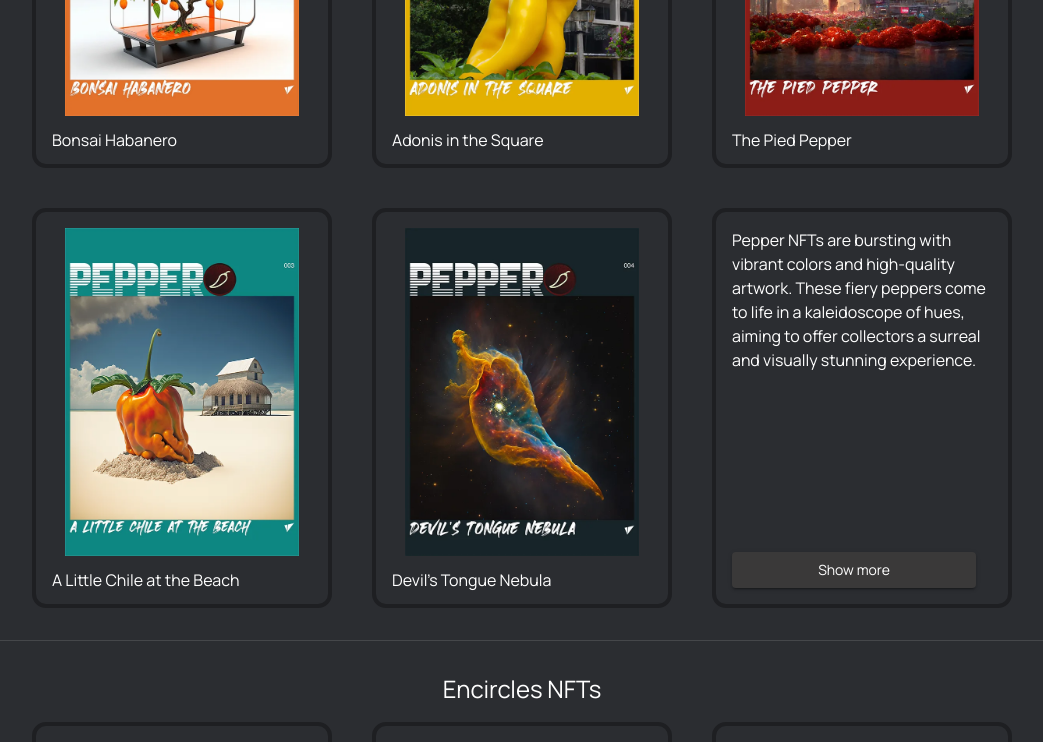
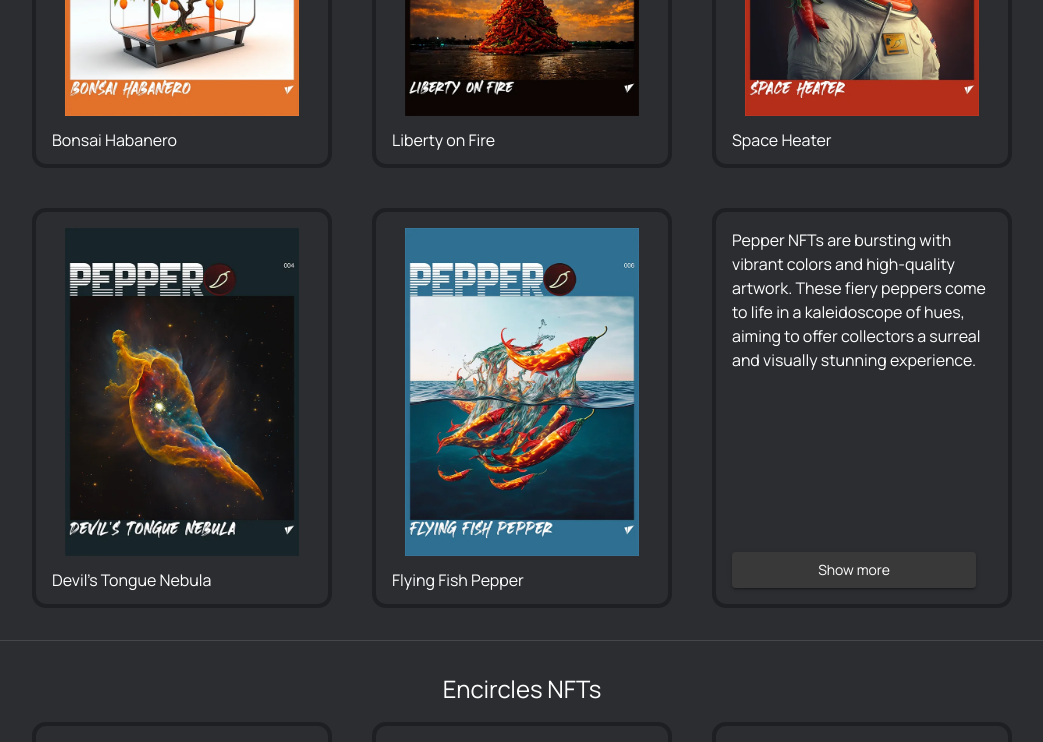
Before and after one commit to imalfect/shyzence-portfolio, a React (Vite) app: page / in a window 1280 px wide. Shown: the part 1660-2402 px from the top of the page, without its empty margins (118-1161 px from the left). Built offline with nearby package versions, Linux system fonts and the light colour scheme.

Commit message:
Update collections.js

```diff
--- a/src/collections.js
+++ b/src/collections.js
@@ -67,14 +67,14 @@ const pepperNFTsCollection = {
     boxHeight: 400,
     images: [
       { img: pepperNFT011, title: "Bonsai Habanero" },
+      { img: pepperNFT005, title: "Liberty on Fire" },
+      { img: pepperNFT008, title: "Space Heater" },
+      { img: pepperNFT004, title: "Devil's Tongue Nebula" },
+      { img: pepperNFT006, title: "Flying Fish Pepper" },
+      { img: pepperNFT007, title: "Purple UFO Pepper" },
       { img: pepperNFT001, title: "Adonis in the Square" },
       { img: pepperNFT002, title: "The Pied Pepper" },
       { img: pepperNFT003, title: "A Little Chile at the Beach" },
-      { img: pepperNFT004, title: "Devil's Tongue Nebula" },
-      { img: pepperNFT005, title: "Liberty on Fire" },
-      { img: pepperNFT006, title: "Flying Fish Pepper" },
-      { img: pepperNFT007, title: "Purple UFO Pepper" },
-      { img: pepperNFT008, title: "Space Heater" },
       { img: pepperNFT009, title: "Scorch Bonnet" },
       { img: pepperNFT010, title: "Laying Down the Heat" },
       { img: pepperNFT012, title: "Poivrons en Papier" },
```
